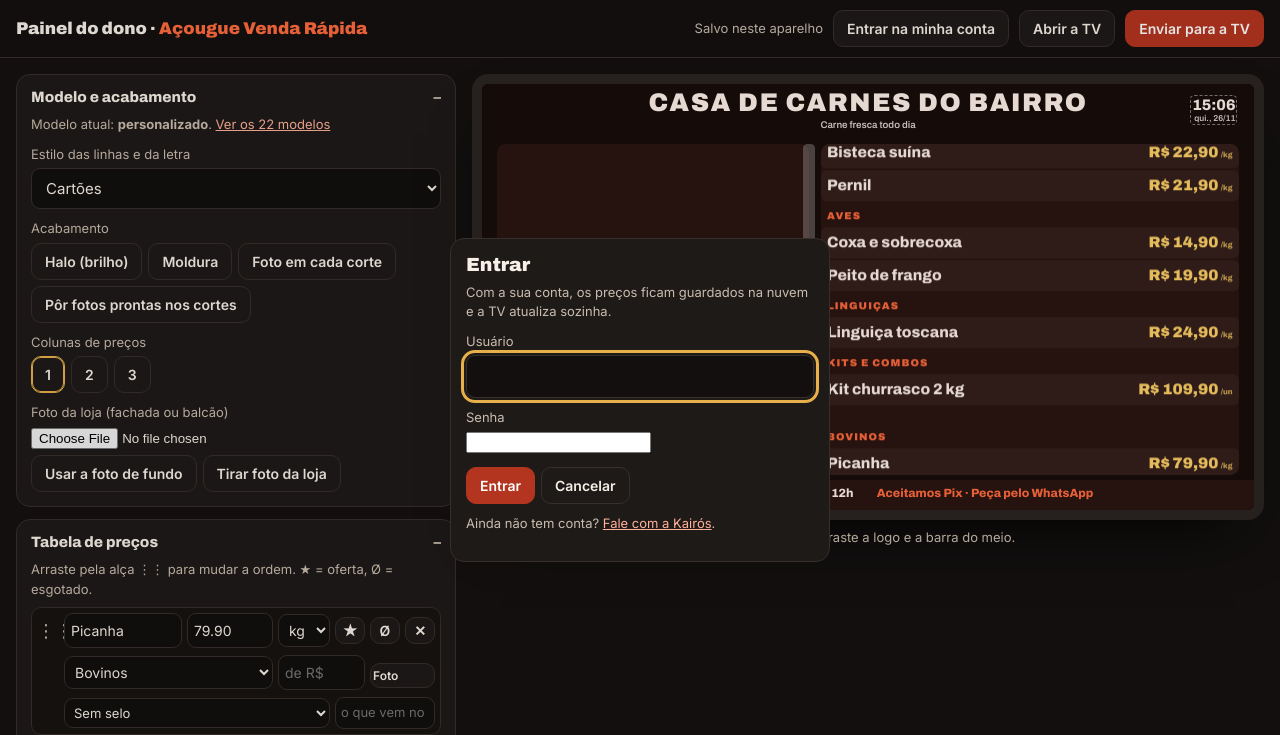
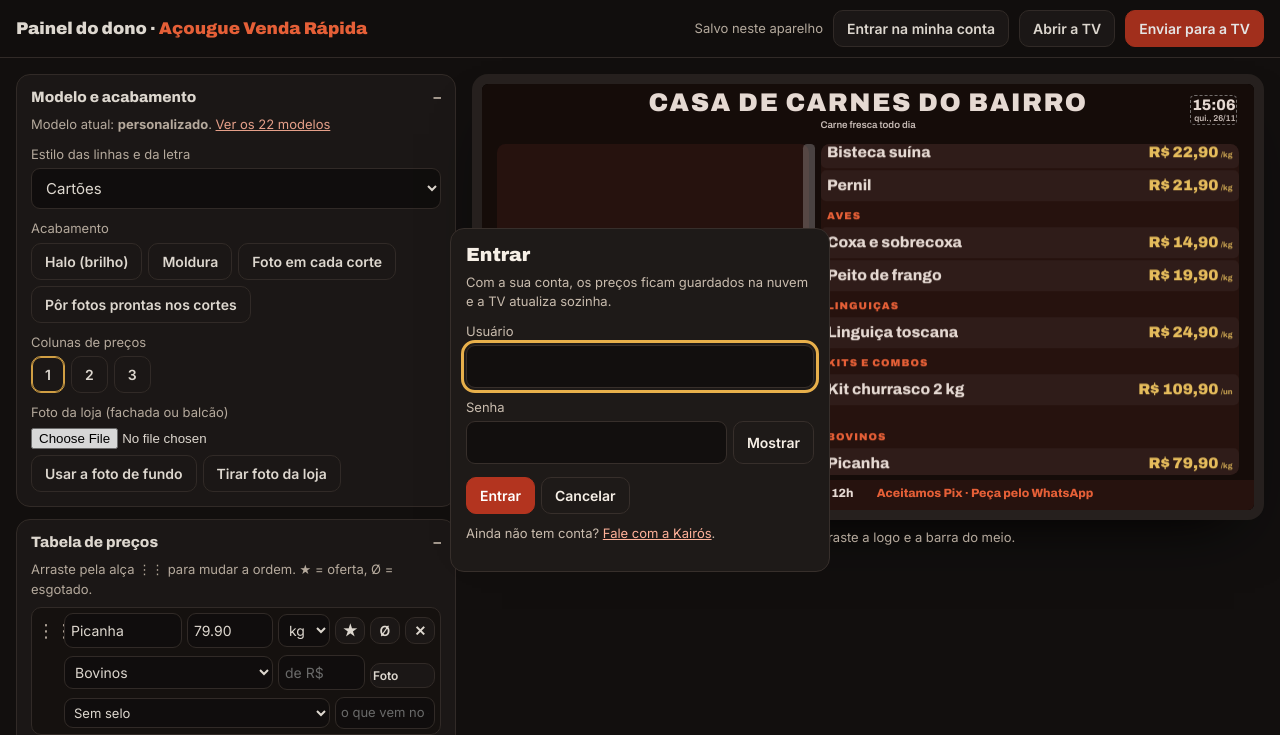
Before and after one commit to redexglobal/acougue-venda-rapida, a website: page dono/index.html in a window 1280 px wide. Both pictures are taken after a click on the button "Entrar na minha conta". Shown: the top 735 px of the page. Drawn offline with Linux system fonts and the light colour scheme; a web font is replaced by a local one.

Commit message:
Campo de senha do dono legível (fundo escuro), botão Mostrar e Enter para entrar
Co-Authored-By: Claude Opus 5.5 <noreply@anthropic.com>

```diff
--- a/dono/index.html
+++ b/dono/index.html
@@ -25,7 +25,7 @@
   summary{cursor:pointer;font:800 15px Archivo,sans-serif;padding:10px 0;list-style:none;display:flex;justify-content:space-between}
   summary::after{content:'+';color:var(--s)}details[open] summary::after{content:'–'}
   label{display:block;font-size:13px;color:var(--s);margin:10px 0 4px}
-  input[type=text],input[type=number],select,textarea{width:100%;background:#120f0e;border:1px solid var(--l);color:var(--t);border-radius:9px;padding:9px 10px;font:inherit}
+  input[type=text],input[type=number],input[type=password],input[type=email],input[type=tel],input:not([type]),select,textarea{width:100%;background:#120f0e;border:1px solid var(--l);color:var(--t);border-radius:9px;padding:9px 10px;font:inherit}
   input[type=range]{width:100%}
   .lado{display:grid;grid-template-columns:1fr 1fr;gap:8px}
   .grupo{display:flex;flex-wrap:wrap;gap:6px}
@@ -76,7 +76,7 @@
   <h2 style="margin:0 0 8px;font:900 19px Archivo,sans-serif">Entrar</h2>
   <p class="estado" style="margin:0 0 6px">Com a sua conta, os preços ficam guardados na nuvem e a TV atualiza sozinha.</p>
   <label for="cUsuario">Usuário</label><input type="text" id="cUsuario" autocomplete="username">
-  <label for="cSenha">Senha</label><input type="password" id="cSenha" autocomplete="current-password">
+  <label for="cSenha">Senha</label><div style="display:flex;gap:6px"><input type="password" id="cSenha" autocomplete="current-password" style="flex:1"><button type="button" id="cVer" aria-label="Mostrar a senha" style="white-space:nowrap">Mostrar</button></div>
   <p class="alerta" id="cErro" role="alert"></p>
   <div class="grupo"><button class="prim" type="button" id="cEntrar">Entrar</button><button type="button" onclick="this.closest('dialog').close()">Cancelar</button></div>
   <p class="estado" style="margin-top:10px">Ainda não tem conta? <a href="https://wa.me/5562984924326?text=Quero%20assinar%20o%20painel%20de%20pre%C3%A7os" target="_blank" rel="noopener" style="color:#ffb199">Fale com a Kairós</a>.</p>
@@ -470,6 +470,9 @@ function salvarNuvem(){
 }
 function botaoConta(){ $('btnConta').textContent = conta.token ? 'Sair da conta' : 'Entrar na minha conta'; if (!conta.token) faixa(null); }
 $('btnConta').onclick = () => { if (conta.token){ conta.token = ''; conta.dados = null; localStorage.removeItem('dono-token'); botaoConta(); toast('Você saiu. O painel continua salvo neste aparelho.'); } else { $('cErro').textContent = ''; $('dEntrar').showModal(); $('cUsuario').focus(); } };
+$('cVer').onclick = () => { const e = $('cSenha'), ver = e.type === 'password'; e.type = ver ? 'text' : 'password'; $('cVer').textContent = ver ? 'Ocultar' : 'Mostrar'; e.focus(); };
+$('cSenha').addEventListener('keydown', e => { if (e.key === 'Enter') $('cEntrar').click(); });
+$('cUsuario').addEventListener('keydown', e => { if (e.key === 'Enter') $('cSenha').focus(); });
 $('cEntrar').onclick = async () => {
   const r = await apiConta('entrar', { usuario: $('cUsuario').value, senha: $('cSenha').value });
   if (!r.ok){ $('cErro').textContent = r.status === 503 ? 'O sistema de contas está sendo ligado. Tente mais tarde.' : (r.erro || 'Não deu certo.'); return; }
```
